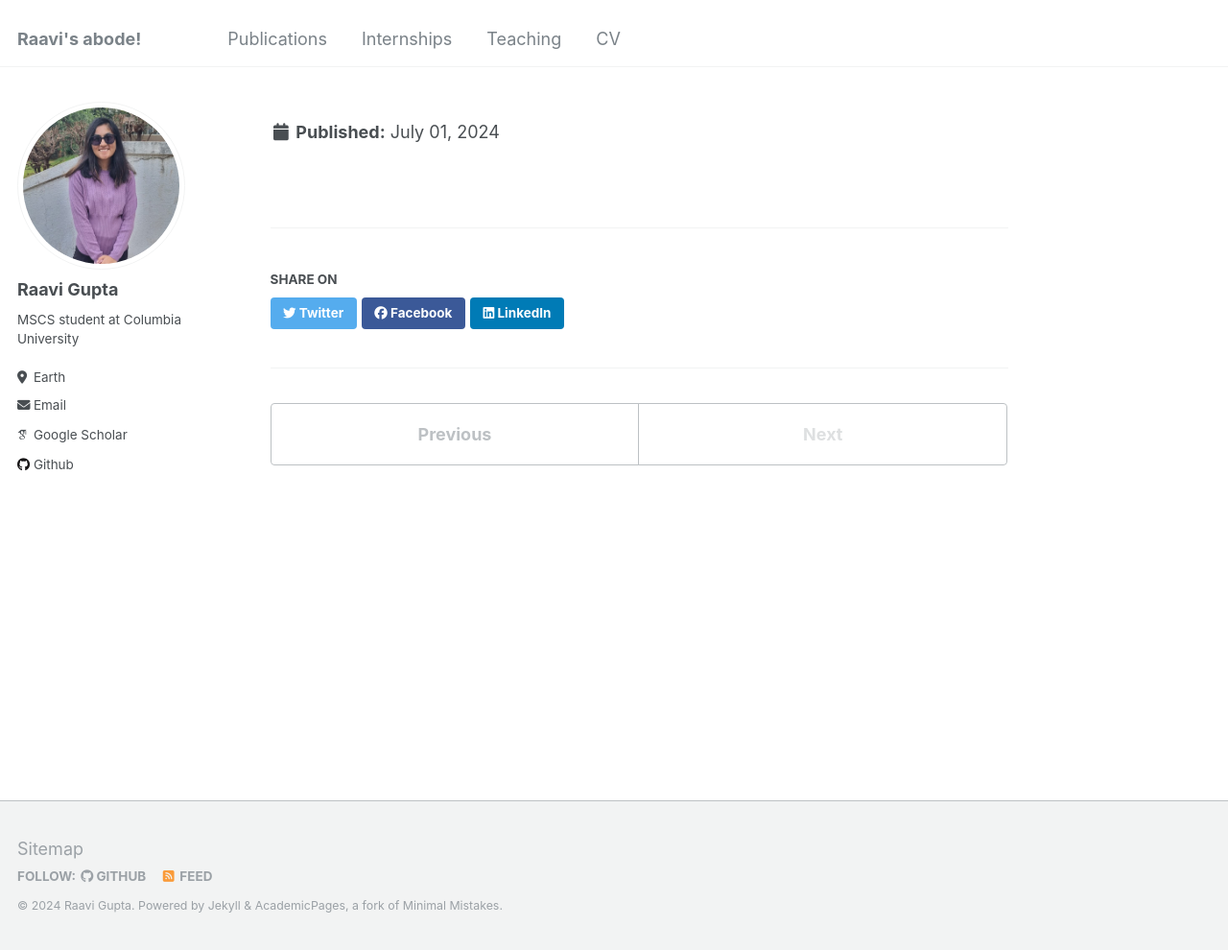
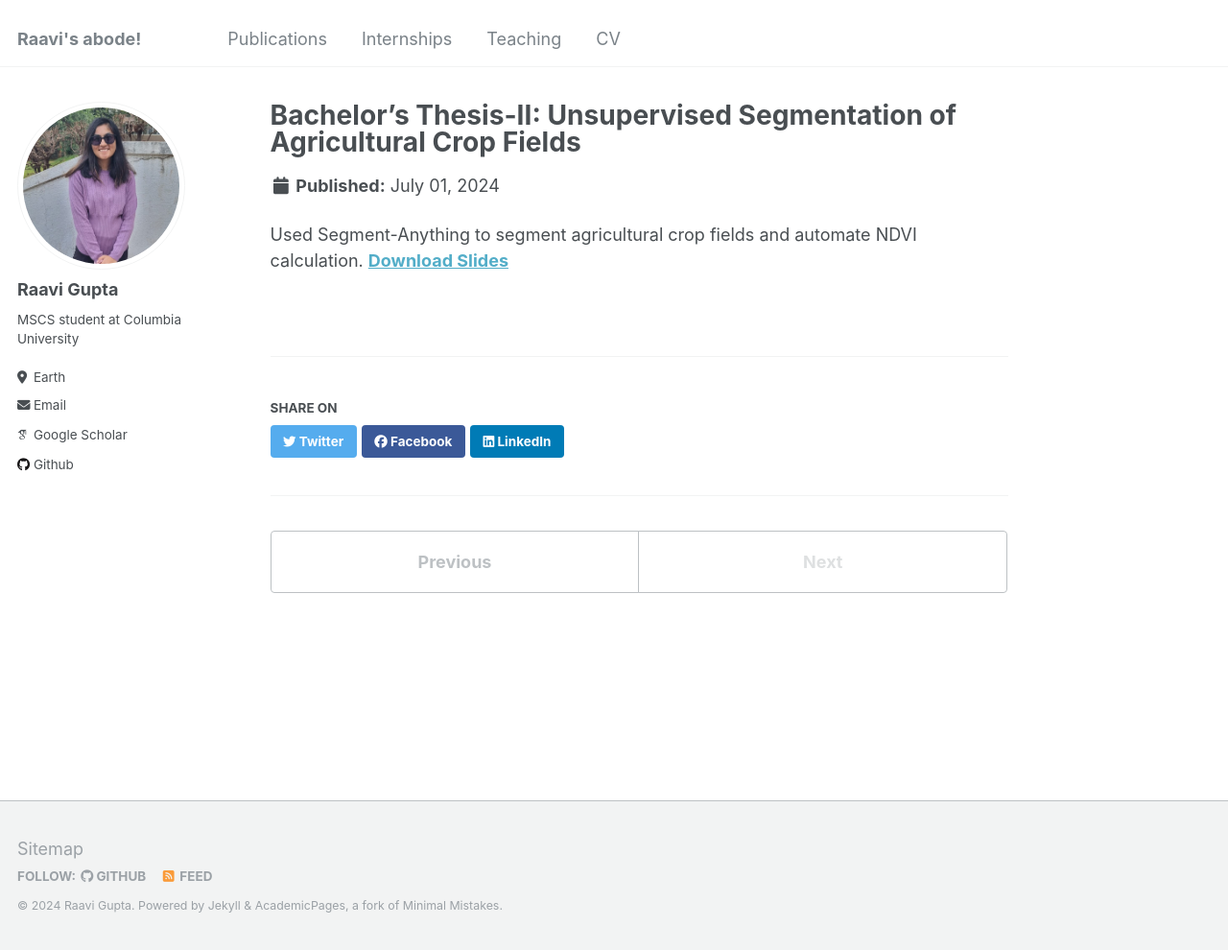
Before and after one commit to raavi02/raavi02.github.io, a Jekyll site: the page built from _projects/btp-2.md, in a window 1280 px wide and 990 px high. Shown: the whole window at 96% size. Built offline with Jekyll 4.4.1, drawn with Linux system fonts in a browser that asks for light colours; some web fonts are replaced.

Commit message:
btp-ii added

```diff
--- a/_projects/btp-2.md
+++ b/_projects/btp-2.md
@@ -1,5 +1,8 @@
 ---
 title: "Bachelor's Thesis-II: Unsupervised Segmentation of Agricultural Crop Fields"
-excerpt: "Automated Normalized difference vegetation index (NDVI) calculation for TIH-IOT, IITB under the supervision of Prof. Rajbabu Velmurugan. <br> <a href="https://docs.google.com/presentation/d/1F-kYou8042hNgssUvTHooi6odvoDHzHn/edit?usp=sharing&ouid=108719819975860683485&rtpof=true&sd=true"><b>Download Slides</b></a>"
+excerpt: "Automated Normalized difference vegetation index (NDVI) calculation for TIH-IOT, IITB under the supervision of Prof. Rajbabu Velmurugan."
 collection: "projects"
 ---
+
+Used Segment-Anything to segment agricultural crop fields and automate NDVI calculation.
+<a href="https://docs.google.com/presentation/d/1F-kYou8042hNgssUvTHooi6odvoDHzHn/edit?usp=sharing&ouid=108719819975860683485&rtpof=true&sd=true"><b>Download Slides</b></a>
```
